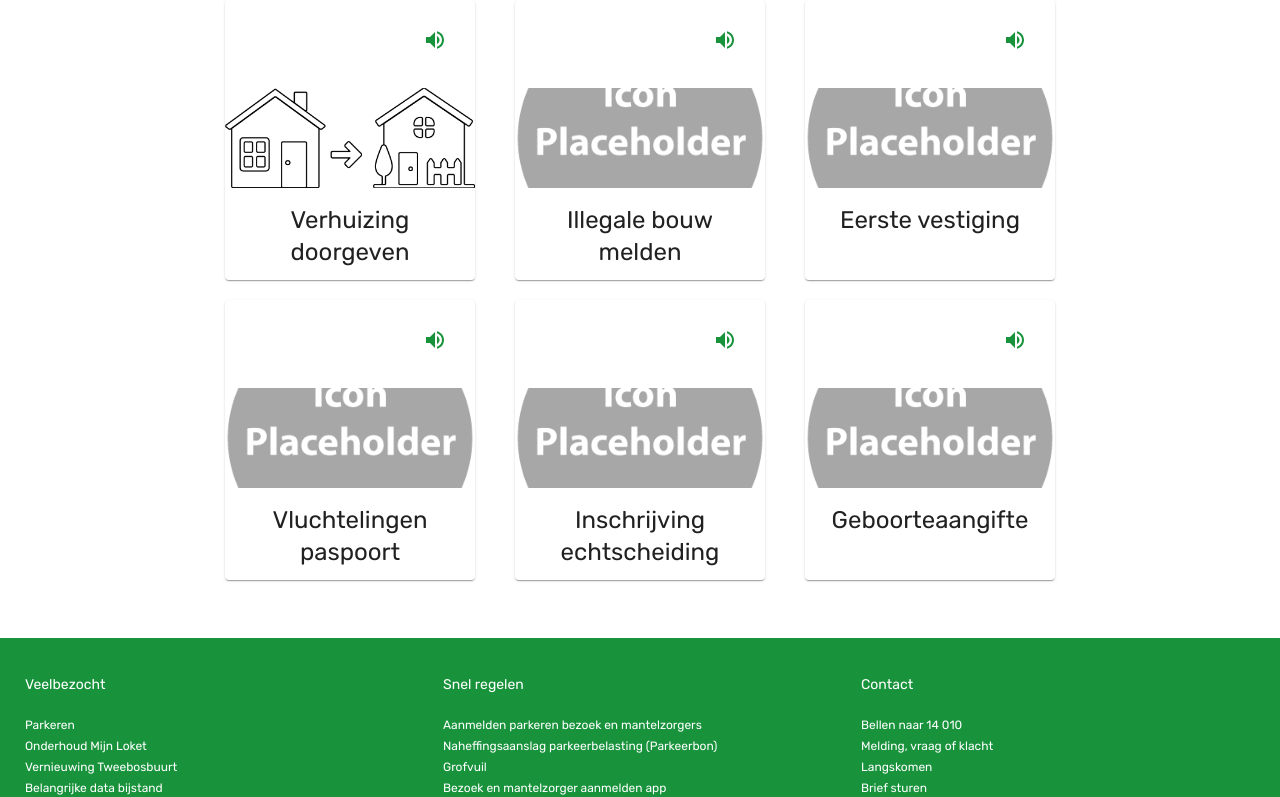
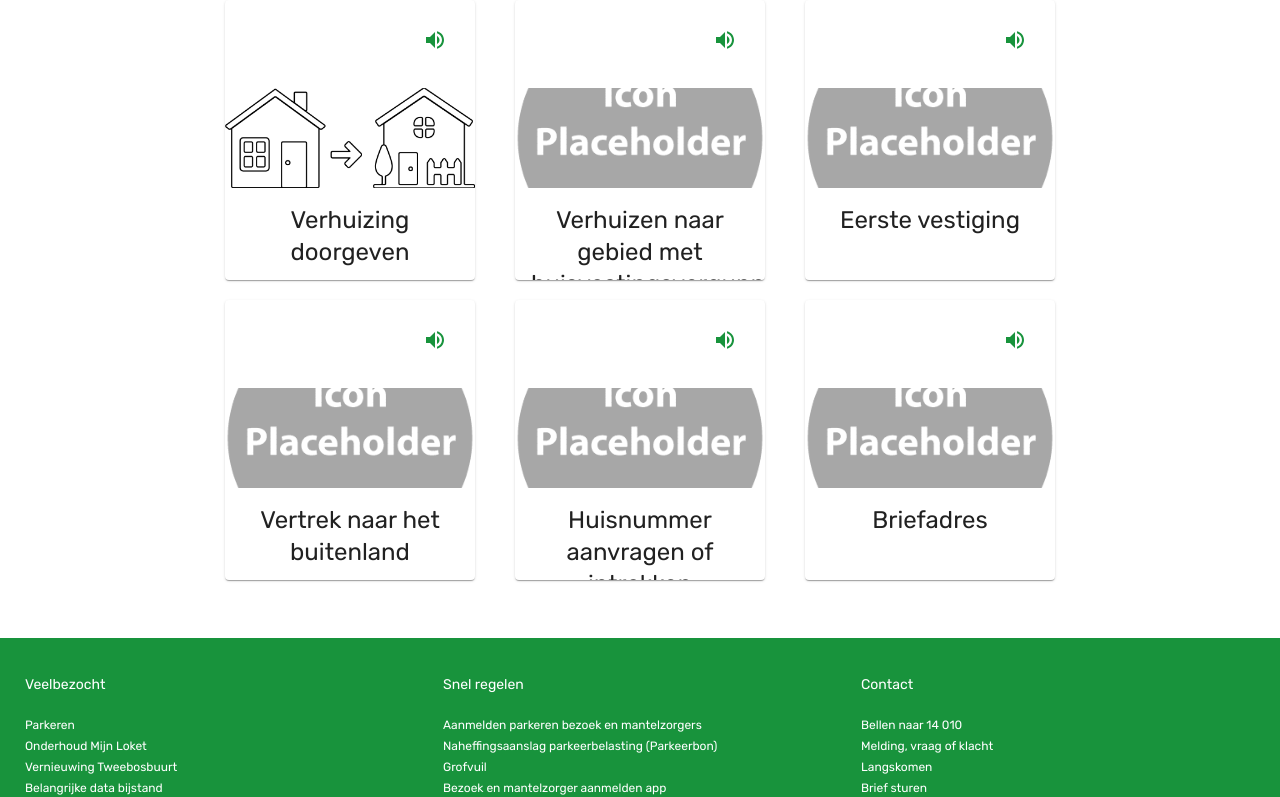
Before and after one commit to ReconnectCMI/search-bar, a React (Create React App) app: page / in a window 1280 px wide. Shown: the part 429-1226 px from the top of the page. Built offline with nearby package versions, Linux system fonts and the light colour scheme.

Commit message:
More data

```diff
--- a/src/components/icon/icons.js
+++ b/src/components/icon/icons.js
@@ -20,7 +20,7 @@ import Button from '@material-ui/core/Button';
 import toetsenbordIcon from '../../img/toetsenbord.png';
 import videogesprekIcon from '../../img/videogesprek.png';
 
-const useStyles = makeStyles((theme) =>({
+const useStyles = makeStyles((theme) => ({
     root: {
         minWidth: 250,
         margin: '20px 20px 20px 20px',
@@ -63,7 +63,7 @@ export default function Icon(props) {
         <Card className={classes.root}>
             <CardHeader
                 action={
-                  <SpeakIcon speak={props.speech} title={props.title} description={props.description}/>
+                    <SpeakIcon speak={props.speech} title={props.title} description={props.description} />
                 }
             />
             <Modal
@@ -82,15 +82,16 @@ export default function Icon(props) {
                     <div className={classes.paper}>
                         <h2 id="transition-modal-title">{props.title}</h2>
                         <p id="transition-modal-description">{props.description}</p>
+                        <p>{props.moreInfo}</p>
                         <Button target="_blank" href={props.link} variant="contained" color="primary" disableElevation>
-                        <img width="100px" src={toetsenbordIcon}/>
+                            <img width="100px" src={toetsenbordIcon} />
                         Zelf invullen
                         </Button>
                         <Button target="_blank" href="https://digitalebalie.rotterdam.nl/" variant="contained" color="primary" disableElevation>
-                        <img width="93px" src={videogesprekIcon}/>
+                            <img width="93px" src={videogesprekIcon} />
                         Via de digitale balie
                         </Button>
-                    <SpeakIcon speak={props.speech} title={props.title} description={props.description + " U kunt er voor kiezen om het zelf in te vullen of om het te doen online via de digitale balie"}/>
+                        <SpeakIcon speak={props.speech} title={props.title} description={props.description + " U kunt er voor kiezen om het zelf in te vullen of om het te doen online via de digitale balie"} />
                     </div>
                 </Fade>
             </Modal>
@@ -115,6 +116,7 @@ Icon.propTypes = {
     image: PropTypes.image,
     title: PropTypes.string,
     description: PropTypes.string,
+    moreInfo: PropTypes.string,
     speech: PropTypes.object,
     link: PropTypes.string,
 };
--- a/src/components/search/data.js
+++ b/src/components/search/data.js
@@ -5,38 +5,44 @@ const Data = [
   {
     "title": "Verhuizing doorgeven",
     "description": "Verhuist u binnen of naar Rotterdam? Zorgt u er dan voor dat u binnen vijf dagen na de verhuisdatum uw nieuwe adres doorgeeft.",
+    "more-info": "In sommige wijken heeft u een huisvestingsvergunning (HVV) nodig. Doe eerst de postcodecheck om te kijken of uw nieuwe woning in een wijk ligt waarvoor een huisvestingsvergunning nodig is. Als u een huisvestingsvergunning nodig heeft, dan vraagt u deze aan op de pagina Verhuizen naar gebied met huisvestingsvergunning. U geeft bij de aanvraag van de vergunning gelijk uw verhuizing door.",
     "image": verhuisImage,
     "link": "https://www.rotterdam.nl/loket/verhuizing-doorgeven/",
   },
   {
-    "title": "Illegale bouw melden",
-    "description": "Illegale bouw is de bouw zonder vergunning. meld het bij de gemeente wanneer een gebouw zonder vergunning is of wordt gebouwd.",
+    "title": "Verhuizen naar gebied met huisvestingsvergunning",
+    "description": "Verhuist u naar een woning waar u een huisvestingsvergunning voor nodig heeft? Dan vraagt u gelijk een vergunning aan bij uw verhuisaangifte.",
+    "more-info": "In de postcodechecker ziet u of uw nieuwe woning in een wijk of straat ligt waarvoor een huisvestingsvergunning nodig is. U kunt uw verhuisaangifte en vergunningaanvraag op dit moment alleen online indienen.",
     "image": iconTemplate,
-    "link": "https://www.rotterdam.nl/loket/illegale-bouw-melden/",
+    "link": "https://www.rotterdam.nl/loket/huisvestingsvergunning",
   },
   {
     "title": "Eerste vestiging",
     "description": "Komt u vanuit het buitenland voor langer dan 4 maanden in nederland wonen? dan moet u zelf langskomen bij de gemeente en zich in laten schrijven. dit heet een 'eerste vestiging'.",
+    "more-info": "Heeft u de nationaliteit van een land buiten de Europese Unie? Dan vraagt u eerst een verblijfsvergunning aan bij de Immigratie- en naturalisatiedienst (IND). U kunt zich inschrijven als u de verblijfsvergunning heeft.",
     "image": iconTemplate,
-    "link": "https://www.rotterdam.nl/loket/eerste-vestiging/" ,
+    "link": "https://www.rotterdam.nl/loket/eerste-vestiging/",
   },
   {
-    "title": "Vluchtelingen paspoort",
-    "description": "Afspraak maken",
+    "title": "Vertrek naar het buitenland",
+    "description": "Verhuist u naar het buitenland voor een periode langer dan 8 maanden? Zorg ervoor dat u zich uitschrijft bij de gemeente.",
+    "more-info": "U kunt tegelijk met het vertrek van uzelf het vertrek doorgeven van hieronder genoemde personen. Deze personen moeten wel bij u op hetzelfde adres staan ingeschreven. *uw echtgenoot of echtgenote *uw geregistreerde partner *uw kinderen *uw ouders Heeft u een samenlevingscontract? Dan geven u en uw partner ieder apart het vertrek naar het buitenland door.",
     "image": iconTemplate,
-    "link": "https://www.rotterdam.nl/loket/vluchtelingenpaspoort/",
+    "link": "https://www.rotterdam.nl/loket/vertrek-naar-buitenland/",
   },
   {
-    "title": "Inschrijving echtscheiding",
-    "description": "Als u uw echtscheiding met spoed wilt laten inschrijven, moet u hiervoor een afspraak maken.",
+    "title": "Huisnummer aanvragen of intrekken",
+    "description": "U kunt zelf een huisnummer aanvragen bij de gemeente als er een adres ontstaan of vervallen is zonder dat daar een omgevingsvergunning voor nodig is.",
+    "more-info": "U kunt (een wijziging, splitsing, samenvoeging of intrekking van) een huisnummer op 2 manieren aanvragen bij de afdeling Basisinformatie van de gemeente.",
     "image": iconTemplate,
-    "link": "https://www.rotterdam.nl/loket/inschrijving-echtscheiding/",
+    "link": "https://www.rotterdam.nl/loket/huisnummer/",
   },
   {
-    "title": "Geboorteaangifte",
-    "description": "Als u een kind hebt gekregen, moet u binnen 3 dagen geboorteaangifte doen. u doet de aangifte in de gemeente waar het kind geboren is.",
+    "title": "Briefadres",
+    "description": "Heeft u tijdelijk geen woonplek? Verblijft u in een instelling? Of bent u één keer korter dan 8 maanden in het buitenland? Vraag dan een briefadres in de aan.",
+    "more-info": "Een briefadres kan het particuliere adres van een kennis of een familielid zijn die in Rotterdam is ingeschreven. Deze persoon wil voor uw post zorgen. U kunt een briefadres op een particulier adres online of per post aanvragen.",
     "image": iconTemplate,
-    "link": "https://www.rotterdam.nl/loket/geboorteaangifte/",
+    "link": "https://www.rotterdam.nl/loket/briefadres/",
   },
 ];
 
```
Lines whose indentation alone changed are shown as unchanged.
